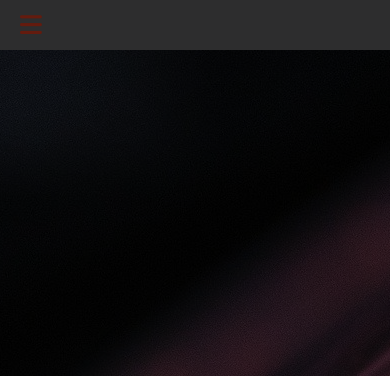
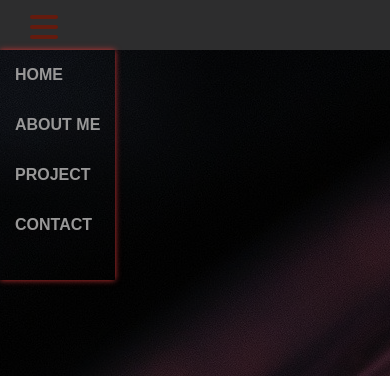
Before and after one commit to KlaudiaFD/Portfolio, a plain HTML site: page index.html in a window 390 px wide. Both pictures are taken after a click on the button 30 px from the left and 25 px from the top of the page. Shown: the top 376 px of the page. Drawn offline with Linux system fonts and the light colour scheme.

Commit message:
update style.css

```diff
--- a/index.html
+++ b/index.html
@@ -15,9 +15,9 @@
 <body>
 
     <nav>
-        <div class="nav-mobile" >
-            <button class="hamburger"><i class="fas fa-bars"></i></button>
-        </div>
+        <button class="hamburger">
+            <i class="fas fa-bars"></i>
+        </button>
         <div class="nav-desktop">
             <ul class="nav-ul">
                 <li><a href="#">Home</a></li>
--- a/main.js
+++ b/main.js
@@ -1,8 +1,7 @@
 const btn=document.querySelector('.hamburger');
-const brg=document.querySelector('.nav-ul')
+const brg=document.querySelector('.nav-desktop')
 
-const showMenu=()=>{
+
+btn.addEventListener('click', () => {
     brg.classList.toggle('show')
-}
-
-btn.addEventListener('click', showMenu);
+});
--- a/medium.css
+++ b/medium.css
@@ -1,6 +1,13 @@
 /*@media (min-width: 768px)*/
 
-.nav-mobile {
+
+ nav{
+    display: flex;
+    justify-content: center;
+}
+
+
+.hamburger{
     display: none;
 }
 
@@ -8,13 +15,23 @@
     display: block;
 }
 
+
 .nav-desktop ul li {
     list-style: none;
     display: inline-block;
 }
 
+.nav-desktop {
+    margin-top: 0px;
+}
+
+.nav-ul{
+    box-shadow: none;
+}
+
 .nav-desktop ul li a {
-    padding: 30px;
+    padding: 5px;
+    margin-right: 10px;
     text-transform: uppercase;
     text-decoration: none;
     font-weight: bold;
--- a/style.css
+++ b/style.css
@@ -16,7 +16,9 @@ body {
 } */
 
 /*NAV*/
+
 nav {
+    position: relative;
     position: sticky;
     top: 0;
     z-index: 1;
@@ -24,29 +26,94 @@ nav {
     text-align: center;
     line-height: 50px;
     background-color: rgb(45, 45, 46);
-    overflow: hidden;
 }
 
-.nav-mobile {
-    margin-right: 100%;
+
+.hamburger{
+    position: absolute;
+    top: 0;
+    left: 0;
+    padding: 10px 30px;
+    font-size: 32px;
+    background: none;
+    border:none;
+    cursor: pointer;
+    color:rgb(100, 27, 14);
+    outline: none;
 }
 
-.nav-mobile button {
-    padding: 0 20px;
-    font-size: 25px;
-    line-height: 50px;
-    background: none;
-    border: none;
-    cursor: pointer;
+.nav-desktop {
+    position: absolute;
+    display: none;
+    height: 100%;
+    margin-top: 50px;
+
 }
 
-button i {
+.show{
+    display: flex;
+}
+
+.nav-ul{
+    height: 230px;
+    z-index: 2;
+    box-shadow: 0 0 6px rgb(206, 51, 51);
+}
+
+li a{
+    position: relative;
+    z-index: 4;
+}
+
+.nav-desktop ul li {
+    display: block;
+    list-style: none;
+    text-align: left;
+    margin-left: 10px;
+
+}
+/* .nav-desktop ul li:first-child{
+    margin-top: 40px;
+} */
+
+.nav-desktop ul li a {
+    padding: 5px;
+    margin-right: 10px;
+    text-transform: uppercase;
+    text-decoration: none;
+    font-weight: bold;
+    color: rgb(153, 152, 152);
+    transition: color 0.5s;
+    z-index: 2;
+}
+
+.nav-desktop li a:hover {
     color: rgb(100, 27, 14);
 }
 
-.nav-desktop {
-    display: none;
-}
+/* @media screen and (max-width: 768px){
+    .nav-ul{
+        display: none;
+    }
+
+
+
+    .show{
+        display: inline-;
+
+        width: 100%;
+    }
+
+} */
+
+
+
+
+
+
+
+
+
 
 /* HEADER */
 
@@ -242,8 +309,3 @@ footer {
     background-color: rgb(0, 0, 0);
     border-top: 1px solid rgb(73, 73, 73);
 }
-
-
-.show{
-
-}
```
